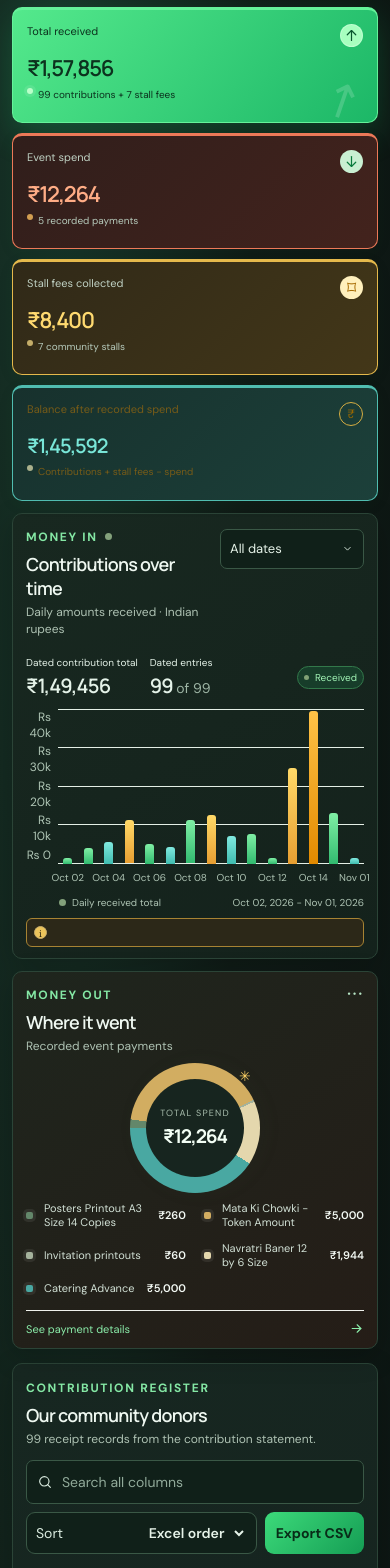
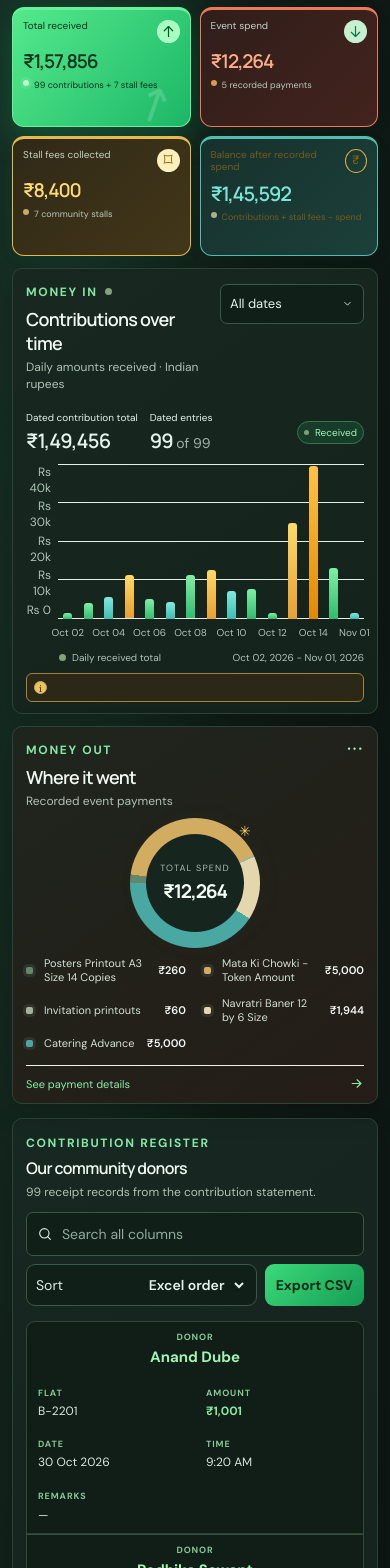
Before and after one commit to abhisheksawant52/Godrejnest, a React (Vite) app: page / in a window 390 px wide. Shown: the part 340-1908 px from the top of the page. Built offline with nearby package versions, Linux system fonts and the light colour scheme; a web font is replaced by a local one.

Commit message:
Updating Data

```diff
--- a/src/styles.css
+++ b/src/styles.css
@@ -430,3 +430,24 @@ body{background:radial-gradient(ellipse at 15% 0%,#18382b 0%,#101c17 42%,#0b1311
  .mobile-nav a{font-size:9px;gap:3px}
  .mobile-nav a svg{width:13px;height:13px;flex-basis:13px}
 }
+/* Mobile refinements: compact horizontal summaries and unboxed donor rows. */
+@media(max-width:760px){
+ .stats-grid{grid-template-columns:repeat(2,minmax(0,1fr));gap:9px}
+ .stat-card{min-height:128px;padding:12px;border-radius:12px}
+ .stat-head{font-size:11px;line-height:1.25}
+ .stat-value{font-size:clamp(19px,5.2vw,26px);line-height:1.15}
+ .stat-foot{font-size:10px;line-height:1.25}
+ .donor-head>div:first-child h2{white-space:nowrap;font-size:18px}
+ .donor-table tbody{gap:0}
+ .donor-table tr{border:0;border-bottom:1px solid #36503e;border-radius:0;background:transparent!important;overflow:visible}
+ .donor-table td{background:transparent!important}
+ .donor-table td:last-child{border-bottom:1px solid #2c4335!important}
+}
+@media(min-width:560px) and (max-width:760px){.stats-grid{grid-template-columns:repeat(3,minmax(0,1fr))}.stat-card{padding:12px 10px}}
+@media(max-width:390px){
+ .stat-card{padding:10px;min-height:120px}
+ .stat-head{font-size:10px}
+ .stat-value{font-size:19px}
+ .stat-foot{font-size:9px}
+ .donor-head>div:first-child h2{font-size:16px}
+}
```
Also changed, not shown: 4 other files (tests, documents, lock files or other folders).
